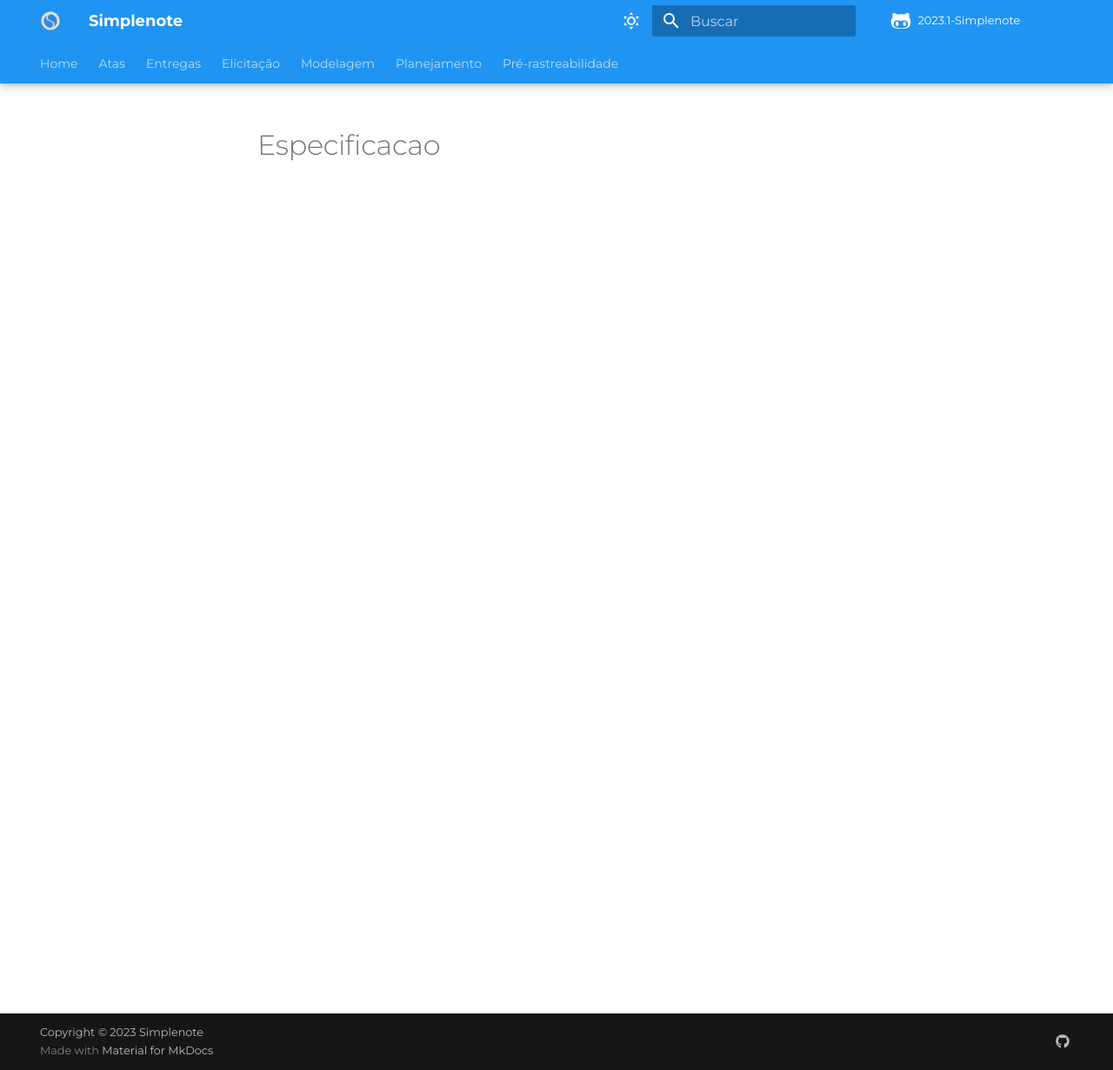
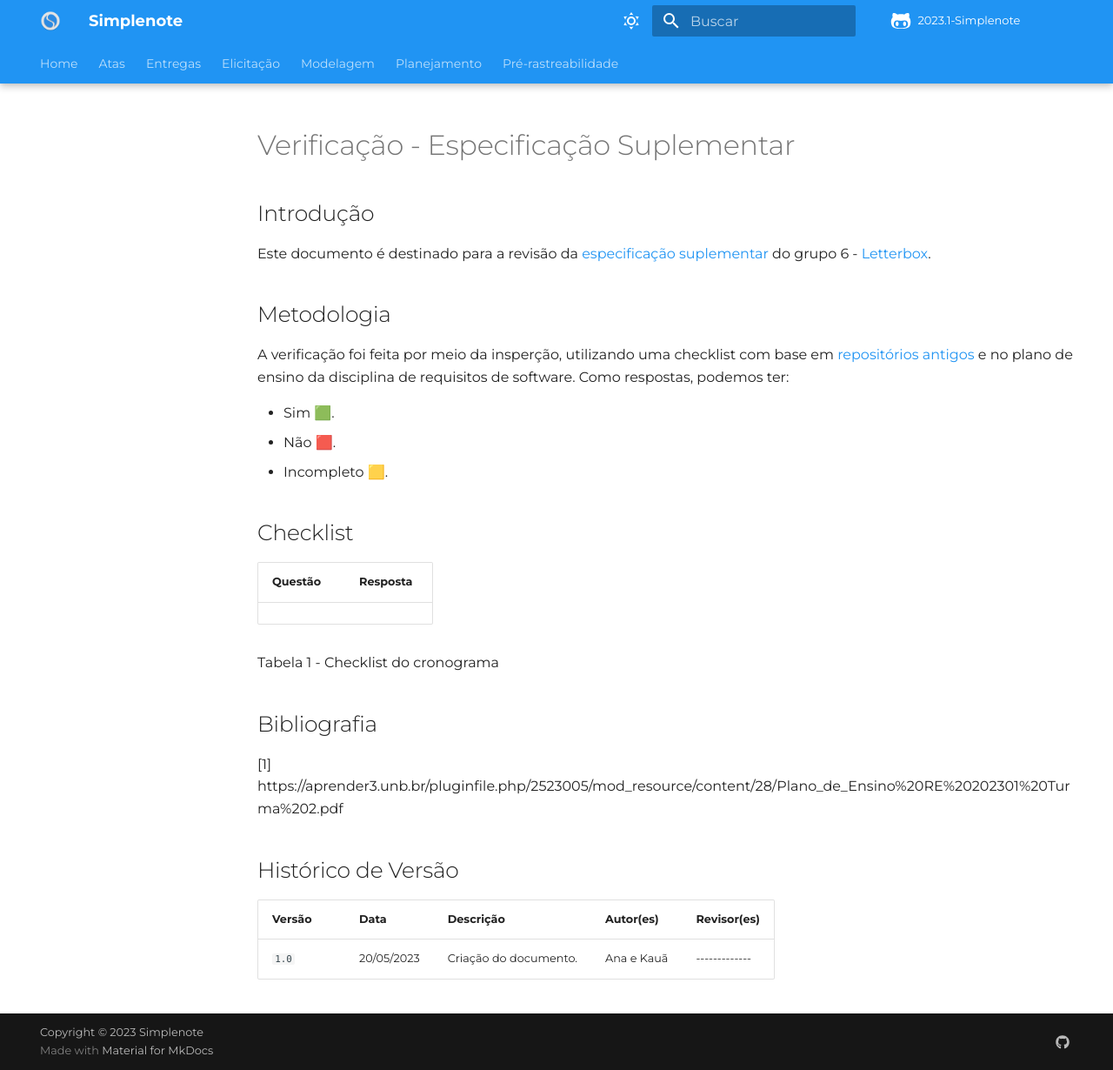
Before and after one commit to Requisitos-de-Software/2023.1-Simplenote, an MkDocs documentation site: the page built from docs/analise/modelagem/especificacao_suplementar.md, in a window 1280 px wide and 1230 px high. Shown: the whole window at 87% size. Built offline with MkDocs 1.6.1 and Material for MkDocs 9.7.7, drawn with Linux system fonts in a browser that asks for light colours; some web fonts are replaced; comment, search, counter and statistics services are not loaded.

Commit message:
Update especificacao_suplementar.md

```diff
--- a/docs/analise/modelagem/especificacao_suplementar.md
+++ b/docs/analise/modelagem/especificacao_suplementar.md
@@ -1 +1,28 @@
-# Especificacao
+# Verificação - Especificação Suplementar
+
+## Introdução
+Este documento é destinado para a revisão da [especificação suplementar](https://github.com/Requisitos-de-Software/2023.1-Letterboxd/blob/master/docs/Modelagem/espSuplementar.md) do grupo 6 - [Letterbox](https://github.com/Requisitos-de-Software/2023.1-Letterboxd).
+
+## Metodologia
+
+A verificação foi feita por meio da insperção, utilizando uma checklist com base em [repositórios antigos](https://github.com/Requisitos-de-Software) e no plano de ensino da disciplina de requisitos de software. Como respostas, podemos ter:
+
+- Sim 🟩.
+- Não 🟥.
+- Incompleto 🟨.
+
+## Checklist
+|Questão|Resposta|
+|-------|--------|
+
+
+Tabela 1 - Checklist do cronograma
+
+## Bibliografia
+[1] https://aprender3.unb.br/pluginfile.php/2523005/mod_resource/content/28/Plano_de_Ensino%20RE%20202301%20Turma%202.pdf
+
+## Histórico de Versão
+
+| Versão | Data          | Descrição                          | Autor(es)     |  Revisor(es)  |
+| ------ | ------------- | ---------------------------------- | ------------- | ------------- |
+| `1.0`  | 20/05/2023    | Criação do documento.              |  Ana e Kauã   | ------------- |
```
